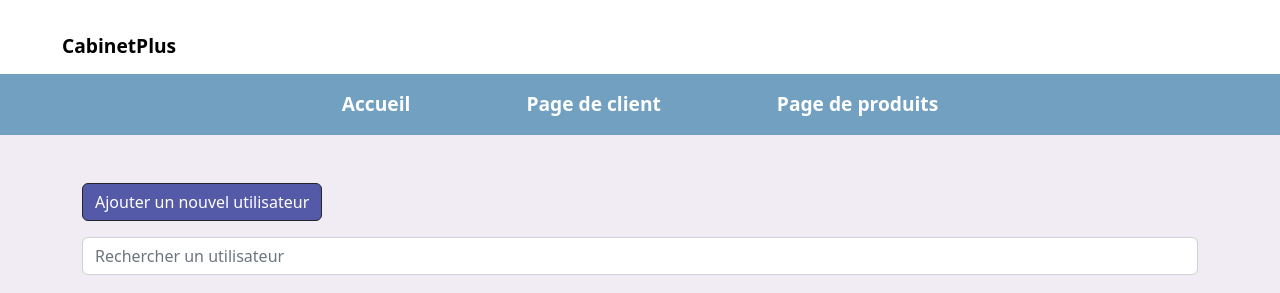
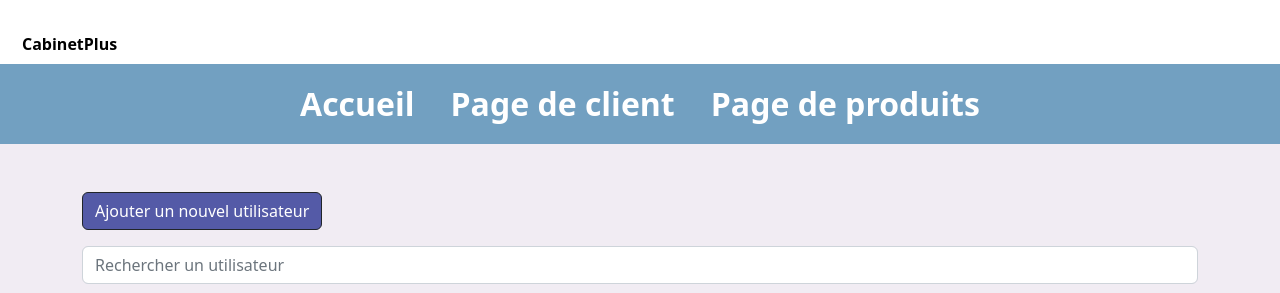
Before and after one commit to ryanebch/page-de-clients, a PHP site: page / in a window 1280 px wide. Shown: the top 293 px of the page. Run offline with PHP 8.4, Linux system fonts and the light colour scheme; data that the repository does not hold is empty.

Commit message:
cliientsss

```diff
--- a/css/style.css
+++ b/css/style.css
@@ -5,86 +5,37 @@
 table th,
 table td {
   background-color: white;
-  padding: 10px;
 }
 
 body {
   background-color: #F1ECF3;
 }
 
+
 .navbar_f {
   background-color: white;
-  padding-top: -5px;
 }
 
-.navbar_f .navbar-nav {
-  display: flex;
-  align-items: center;
+.navbar_f .nav-link {
+  color: black !important;
 }
 
-.navbar_f .form-inline {
-  display: flex;
-  align-items: center;
-  margin-left: auto;
-  margin-bottom: 5px;
-}
-
-.navbar_f .form-control {
-  margin-right: 500px;
-  margin-bottom: 5px;
-
+.navbar_f .nav-link:hover {
+  color: #555;
+  /* Change la couleur au survol, vous pouvez ajuster selon vos préférences */
 }
 
 
-.navbar_f .nav-link {
-  color: black !important;
-  margin-bottom: 5px;
-  font-weight: bold;
-  margin: 0 50px;
+.navbar {
+  background: #4682B4;
+  position: sticky;
 }
 
-.navbar_f .nav-link:hover {
-  margin-bottom: 5px;
-  color: #555;
-}
-
-.navbar {
-  background-color: #4682B4;
-  position: sticky;
-  top: 0;
-  z-index: 1000;
-  margin-bottom: 5px;
-
-}
-
-.navbar-nav {
-  font-size: 1.2rem;
-}
-
-.navbar_f .navbar-nav {
-  display: flex;
-  align-items: center;
-  margin-bottom: 5px;
-
-}
-
-.navbar_f .navbar-brand {
-  margin-bottom: 5px;
-  font-weight: bold;
-  color: white !important;
-}
-
-.navbar_f .navbar-toggler-icon {
-  margin-bottom: 5px;
-  background-color: white;
-}
 
 .nav-link {
   color: white !important;
   font-weight: bold;
-  margin: 0 50px;
-  font-size: rem;
-
+  margin: 0 10px;
 }
 
 .nav-link:hover {
```
